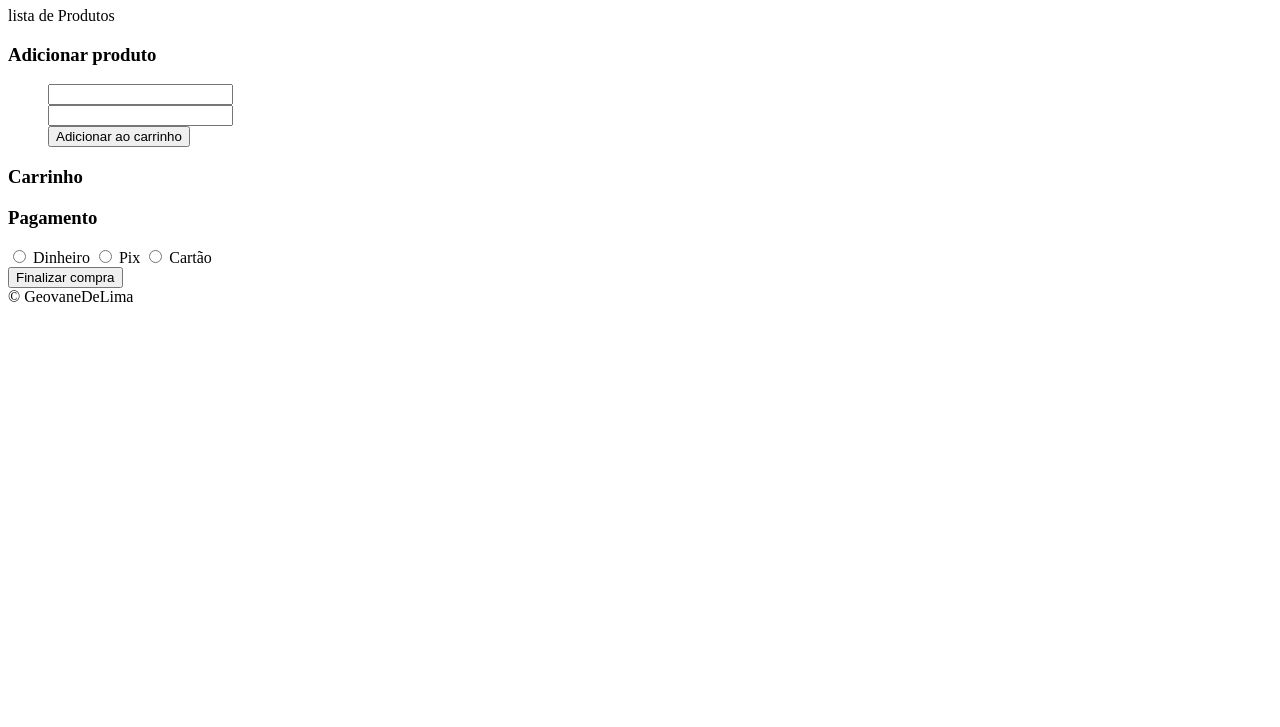
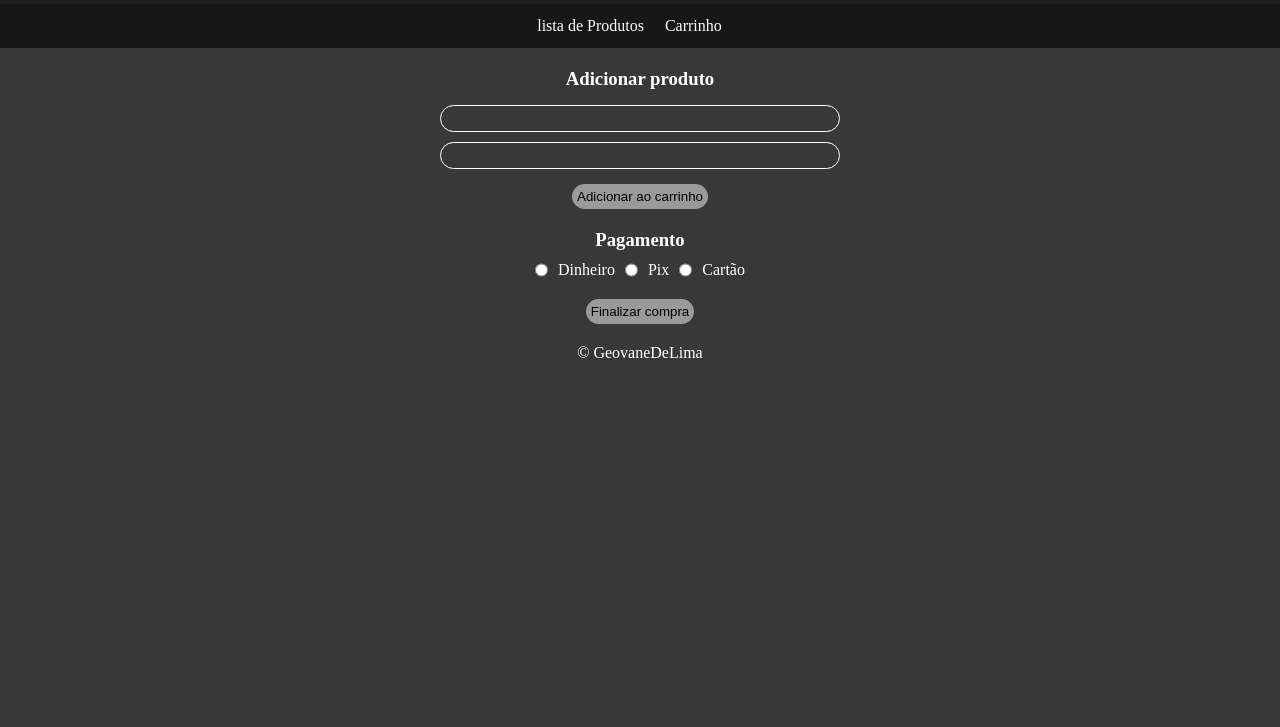
Before and after one commit to GeovaneDeLima/projetos-js-html-css, a plain HTML site: page Simulador de Supermercado/index.html in a window 1280 px wide. Shown: the part 73-800 px from the top of the page. Drawn offline with Linux system fonts and the light colour scheme.

Commit message:
quase fim

```diff
--- a/Simulador de Supermercado/index.html
+++ b/Simulador de Supermercado/index.html
@@ -4,15 +4,26 @@
     <meta charset="UTF-8">
     <meta name="viewport" content="width=device-width, initial-scale=1.0">
     <title>Caixa de Supermercado</title>
+
+    <link rel="stylesheet" href="style.css">
 </head>
 <body>
     <header id="header">
         <h1>Simulador de Caixa</h1>
-        <nav>
-           <P id="butlist">lista de Produtos</P>
-        </nav>
 
     </header>
+    <nav>
+        <P id="butlist">lista de Produtos</P>
+        <p id="ascar">Carrinho<p>
+    </nav>
+    <div id="list"></div>
+    <div class="produto">
+        <div>
+            <p class="nome"></p>
+            <p class="preco"></p>
+        </div>
+        <div class="delet"></div>
+    </div>
     <aside class="adicionar">
         <div>
             <h3 id="addpro">Adicionar produto</h3>
@@ -29,19 +40,9 @@
             </div>
         </menu>
     </aside>
-    <article class="carrinho">
-        <h3 id="ascar">Carrinho</h3>
-        <div class="produto">
-            <div>
-                <p class="nome"></p>
-                <p class="preco"></p>
-            </div>
-            <div class="delet"></div>
-        </div>
-    </article>
     <aside class="pagamento">
         <h3>Pagamento</h3>
-        <div>
+        <div class="pag">
             <input type="radio" name="pag" id="din" value="din">
             <label for="din">Dinheiro</label>
 
--- a/Simulador de Supermercado/index.js
+++ b/Simulador de Supermercado/index.js
@@ -3,11 +3,11 @@ const carrinho = []
 let desconto = 0
 let totalAPagar = 0
 let totalBruto
-
+let c = 0
 let acc = 0
 let list = document.createElement('div')
 list.classList.add('list')
-document.getElementById('header').appendChild(list)
+document.getElementById('list').appendChild(list)
 
 document.getElementById('butlist').addEventListener('click', mostrarlista)
 document.getElementById('addcar').addEventListener('click', adicionarCarrinho)
@@ -77,6 +77,16 @@ function mostrarCarrinho(){
             mostrarCarrinho()
         })
     })
+    document.getElementById('ascar').addEventListener('click', () => {
+        c += 1
+        if (c === 1){
+            document.querySelector('div.produto').style.display = 'block'
+
+        }else if(c === 2){
+            document.querySelector('div.produto').style.display = 'none'
+            c -= 2
+        }
+    })
 }
 
 function mostrarlista(){
--- /dev/null
+++ b/Simulador de Supermercado/style.css
@@ -0,0 +1,84 @@
+@charset "UTF-8";
+
+*{
+    margin: 0px;
+    padding: 0px;
+    box-sizing: border-box;
+}
+body {
+    background-color: rgb(57, 56, 56);
+    color: white;
+}
+header{
+    padding: 20px;
+    text-align: center;
+    background-color: rgb(30, 30, 30);
+}
+nav{
+    display: flex;
+    justify-content: center;
+    gap: 15px;
+    background-color: rgb(24, 23, 23);
+    padding: 10px;
+}
+nav p{
+    padding: 3px;
+}
+nav p:hover{
+    background-color: lightgray;
+    color: black;
+    border-radius: 5px;
+    padding: 3px;
+}
+.adicionar {
+    text-align: center;
+    padding: 20px;
+}
+.adicionar h3{
+    margin-bottom: 10px;
+}
+.adicionar input{
+    padding: 5px;
+    margin: 5px;
+    border-radius: 20px;
+    border: 1px solid white;
+    background-color: transparent;
+    color: white;
+    width: 400px;
+    text-align: center;
+}
+button#addcar, button#fim{
+    padding: 5px;
+    border-radius: 20px;
+    background-color: rgba(255, 255, 255, 0.49);
+    border: none;
+    margin-top: 10px;
+}
+
+#addcar:hover, #fim:hover{
+    background-color: transparent;
+    border: 1px solid rgb(255, 253, 253);
+    color: white;
+}
+.pagamento{
+    text-align: center;
+}
+.pagamento h3{
+    margin-bottom: 10px;
+}
+
+.pag{
+    display: flex;
+    justify-content: center;
+    gap: 10px;
+    margin-bottom: 10px;
+
+}
+
+footer{
+    text-align: center;
+    margin-top: 20px;
+}
+div.produto{
+    display: none;
+}
```
